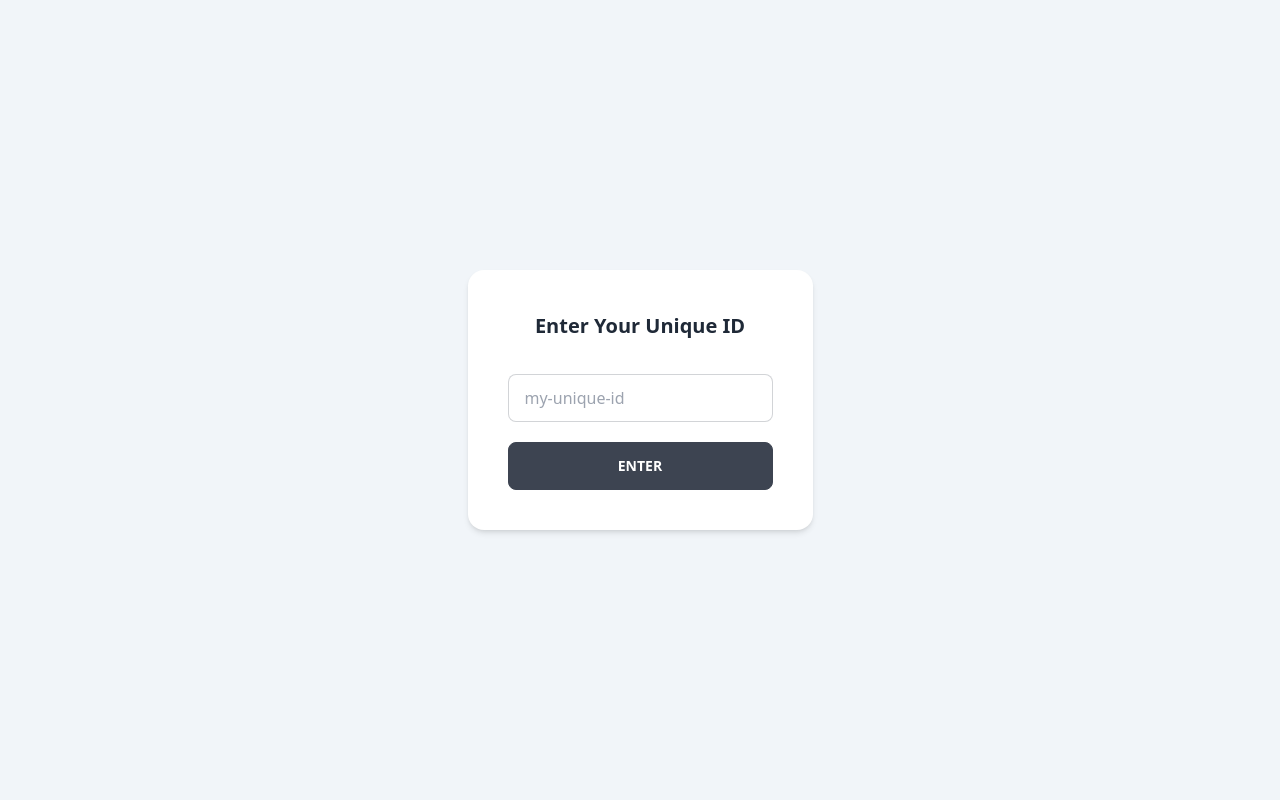
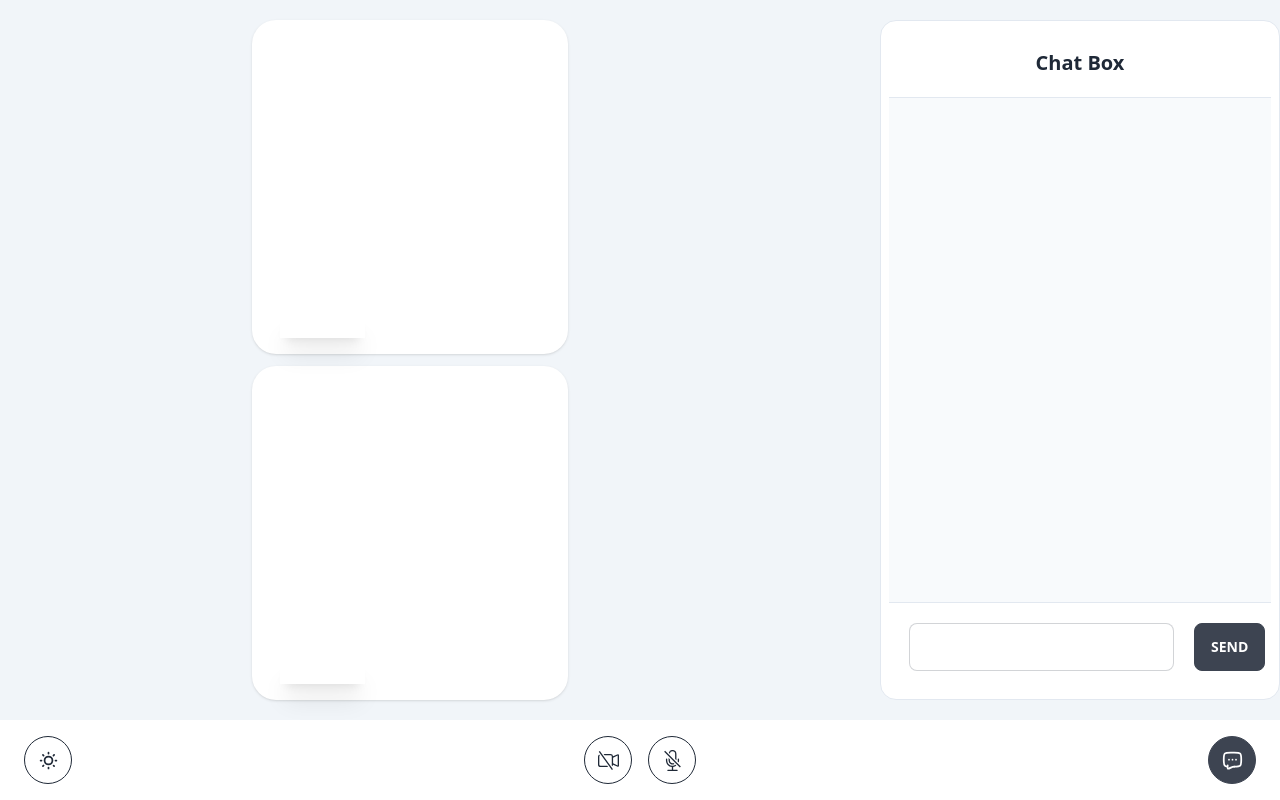
Before and after one commit to rifaldhiaw/konek, a Next.js app: page / in a window 1280 px wide. Built offline with nearby package versions, Linux system fonts and the light colour scheme; no server answers.

Commit message:
feat: toolbar

```diff
--- /dev/null
+++ b/components/ActionButton.tsx
@@ -0,0 +1,59 @@
+import AudioOff from "../icons/AudioOff";
+import AudioOn from "../icons/AudioOn";
+import ChatOn from "../icons/ChatOn";
+import DarkModeOff from "../icons/DarkModeOff";
+import DarkModeOn from "../icons/DarkModeOn";
+import VideoOff from "../icons/VideoOff";
+import VideoOn from "../icons/VideoOn";
+
+const ActionButton = (props: {
+  isOn: boolean;
+  icon: "audio" | "video" | "chat" | "dark";
+  onClick: () => void;
+}) => {
+  const iconJsx = (() => {
+    switch (props.icon) {
+      case "audio":
+        return (
+          <>
+            <AudioOn />
+            <AudioOff />
+          </>
+        );
+      case "video":
+        return (
+          <>
+            <VideoOn />
+            <VideoOff />
+          </>
+        );
+      case "chat":
+        return <ChatOn />;
+
+      case "dark":
+        return (
+          <>
+            <DarkModeOff />
+            <DarkModeOn />
+          </>
+        );
+    }
+  })();
+
+  return (
+    <label
+      className={
+        "btn btn-circle swap mx-2 " + (props.isOn ? "" : "btn-outline")
+      }
+    >
+      <input
+        type="checkbox"
+        defaultChecked={props.isOn}
+        onChange={props.onClick}
+      />
+      {iconJsx}
+    </label>
+  );
+};
+
+export default ActionButton;
--- /dev/null
+++ b/components/ToolBar.tsx
@@ -0,0 +1,46 @@
+import { useGlobalStore } from "../stores/globalStore";
+import ActionButton from "./ActionButton";
+
+const ToolBar = () => {
+  const isChatBoxVisible = useGlobalStore((s) => s.isChatBoxVisible);
+  const isVideoOn = useGlobalStore((s) => s.isVideoOn);
+  const isAudioOn = useGlobalStore((s) => s.isAudioOn);
+  const isDarkMode = useGlobalStore((s) => s.isDarkMode);
+
+  return (
+    <div className="flex bg-white p-4 justify-center">
+      <ActionButton
+        isOn={isDarkMode}
+        icon="dark"
+        onClick={() => {
+          useGlobalStore.setState({ isDarkMode: !isDarkMode });
+        }}
+      />
+      <div className="flex flex-1 justify-center">
+        <ActionButton
+          isOn={isVideoOn}
+          icon="video"
+          onClick={() => {
+            useGlobalStore.setState({ isVideoOn: !isVideoOn });
+          }}
+        />
+        <ActionButton
+          isOn={isAudioOn}
+          icon="audio"
+          onClick={() => {
+            useGlobalStore.setState({ isAudioOn: !isAudioOn });
+          }}
+        />
+      </div>
+      <ActionButton
+        isOn={isChatBoxVisible}
+        icon="chat"
+        onClick={() => {
+          useGlobalStore.setState({ isChatBoxVisible: !isChatBoxVisible });
+        }}
+      />
+    </div>
+  );
+};
+
+export default ToolBar;
--- /dev/null
+++ b/icons/AudioOff.tsx
@@ -0,0 +1,19 @@
+const AudioOff = () => {
+  return (
+    <svg
+      xmlns="http://www.w3.org/2000/svg"
+      width="1.5em"
+      height="1.5em"
+      preserveAspectRatio="xMidYMid meet"
+      viewBox="0 0 16 16"
+      className="swap-off"
+    >
+      <g fill="currentColor">
+        <path d="M13 8c0 .564-.094 1.107-.266 1.613l-.814-.814A4.02 4.02 0 0 0 12 8V7a.5.5 0 0 1 1 0v1zm-5 4c.818 0 1.578-.245 2.212-.667l.718.719a4.973 4.973 0 0 1-2.43.923V15h3a.5.5 0 0 1 0 1h-7a.5.5 0 0 1 0-1h3v-2.025A5 5 0 0 1 3 8V7a.5.5 0 0 1 1 0v1a4 4 0 0 0 4 4zm3-9v4.879l-1-1V3a2 2 0 0 0-3.997-.118l-.845-.845A3.001 3.001 0 0 1 11 3z" />
+        <path d="m9.486 10.607l-.748-.748A2 2 0 0 1 6 8v-.878l-1-1V8a3 3 0 0 0 4.486 2.607zm-7.84-9.253l12 12l.708-.708l-12-12l-.708.708z" />
+      </g>
+    </svg>
+  );
+};
+
+export default AudioOff;
--- /dev/null
+++ b/icons/AudioOn.tsx
@@ -0,0 +1,19 @@
+const AudioOn = () => {
+  return (
+    <svg
+      xmlns="http://www.w3.org/2000/svg"
+      width="1.5em"
+      height="1.5em"
+      preserveAspectRatio="xMidYMid meet"
+      viewBox="0 0 16 16"
+      className="swap-on"
+    >
+      <g fill="currentColor">
+        <path d="M3.5 6.5A.5.5 0 0 1 4 7v1a4 4 0 0 0 8 0V7a.5.5 0 0 1 1 0v1a5 5 0 0 1-4.5 4.975V15h3a.5.5 0 0 1 0 1h-7a.5.5 0 0 1 0-1h3v-2.025A5 5 0 0 1 3 8V7a.5.5 0 0 1 .5-.5z" />
+        <path d="M10 8a2 2 0 1 1-4 0V3a2 2 0 1 1 4 0v5zM8 0a3 3 0 0 0-3 3v5a3 3 0 0 0 6 0V3a3 3 0 0 0-3-3z" />
+      </g>
+    </svg>
+  );
+};
+
+export default AudioOn;
--- /dev/null
+++ b/icons/ChatOn.tsx
@@ -0,0 +1,26 @@
+const ChatOn = () => {
+  return (
+    <svg
+      xmlns="http://www.w3.org/2000/svg"
+      width="1.5em"
+      height="1.5em"
+      preserveAspectRatio="xMidYMid meet"
+      viewBox="0 0 24 24"
+    >
+      <g
+        fill="none"
+        stroke="currentColor"
+        stroke-linecap="round"
+        stroke-width="2"
+      >
+        <path
+          stroke-linejoin="round"
+          d="M14 19c3.771 0 5.657 0 6.828-1.172C22 16.657 22 14.771 22 11c0-3.771 0-5.657-1.172-6.828C19.657 3 17.771 3 14 3h-4C6.229 3 4.343 3 3.172 4.172C2 5.343 2 7.229 2 11c0 3.771 0 5.657 1.172 6.828c.653.654 1.528.943 2.828 1.07"
+        />
+        <path d="M12 11v.01M8 11v.01m8-.01v.01M14 19c-1.236 0-2.598.5-3.841 1.145c-1.998 1.037-2.997 1.556-3.489 1.225c-.492-.33-.399-1.355-.212-3.404L6.5 17.5" />
+      </g>
+    </svg>
+  );
+};
+
+export default ChatOn;
--- /dev/null
+++ b/icons/DarkModeOff.tsx
@@ -0,0 +1,16 @@
+const DarkModeOff = () => {
+  return (
+    <svg
+      className="swap-off"
+      width="1.5em"
+      height="1.5em"
+      xmlns="http://www.w3.org/2000/svg"
+      viewBox="0 0 24 24"
+      fill="currentColor"
+    >
+      <path d="M5.64,17l-.71.71a1,1,0,0,0,0,1.41,1,1,0,0,0,1.41,0l.71-.71A1,1,0,0,0,5.64,17ZM5,12a1,1,0,0,0-1-1H3a1,1,0,0,0,0,2H4A1,1,0,0,0,5,12Zm7-7a1,1,0,0,0,1-1V3a1,1,0,0,0-2,0V4A1,1,0,0,0,12,5ZM5.64,7.05a1,1,0,0,0,.7.29,1,1,0,0,0,.71-.29,1,1,0,0,0,0-1.41l-.71-.71A1,1,0,0,0,4.93,6.34Zm12,.29a1,1,0,0,0,.7-.29l.71-.71a1,1,0,1,0-1.41-1.41L17,5.64a1,1,0,0,0,0,1.41A1,1,0,0,0,17.66,7.34ZM21,11H20a1,1,0,0,0,0,2h1a1,1,0,0,0,0-2Zm-9,8a1,1,0,0,0-1,1v1a1,1,0,0,0,2,0V20A1,1,0,0,0,12,19ZM18.36,17A1,1,0,0,0,17,18.36l.71.71a1,1,0,0,0,1.41,0,1,1,0,0,0,0-1.41ZM12,6.5A5.5,5.5,0,1,0,17.5,12,5.51,5.51,0,0,0,12,6.5Zm0,9A3.5,3.5,0,1,1,15.5,12,3.5,3.5,0,0,1,12,15.5Z" />
+    </svg>
+  );
+};
+
+export default DarkModeOff;
--- /dev/null
+++ b/icons/DarkModeOn.tsx
@@ -0,0 +1,16 @@
+const DarkModeOn = () => {
+  return (
+    <svg
+      className="swap-on"
+      width="1.5em"
+      height="1.5em"
+      xmlns="http://www.w3.org/2000/svg"
+      viewBox="0 0 24 24"
+      fill="currentColor"
+    >
+      <path d="M21.64,13a1,1,0,0,0-1.05-.14,8.05,8.05,0,0,1-3.37.73A8.15,8.15,0,0,1,9.08,5.49a8.59,8.59,0,0,1,.25-2A1,1,0,0,0,8,2.36,10.14,10.14,0,1,0,22,14.05,1,1,0,0,0,21.64,13Zm-9.5,6.69A8.14,8.14,0,0,1,7.08,5.22v.27A10.15,10.15,0,0,0,17.22,15.63a9.79,9.79,0,0,0,2.1-.22A8.11,8.11,0,0,1,12.14,19.73Z" />
+    </svg>
+  );
+};
+
+export default DarkModeOn;
--- /dev/null
+++ b/icons/VideoOff.tsx
@@ -0,0 +1,20 @@
+const VideoOff = () => {
+  return (
+    <svg
+      xmlns="http://www.w3.org/2000/svg"
+      width="1.5em"
+      height="1.5em"
+      preserveAspectRatio="xMidYMid meet"
+      viewBox="0 0 16 16"
+      className="swap-off"
+    >
+      <path
+        fill="currentColor"
+        fill-rule="evenodd"
+        d="M10.961 12.365a1.99 1.99 0 0 0 .522-1.103l3.11 1.382A1 1 0 0 0 16 11.731V4.269a1 1 0 0 0-1.406-.913l-3.111 1.382A2 2 0 0 0 9.5 3H4.272l.714 1H9.5a1 1 0 0 1 1 1v6a1 1 0 0 1-.144.518l.605.847zM1.428 4.18A.999.999 0 0 0 1 5v6a1 1 0 0 0 1 1h5.014l.714 1H2a2 2 0 0 1-2-2V5c0-.675.334-1.272.847-1.634l.58.814zM15 11.73l-3.5-1.555v-4.35L15 4.269v7.462zm-4.407 3.56l-10-14l.814-.58l10 14l-.814.58z"
+      />
+    </svg>
+  );
+};
+
+export default VideoOff;
--- /dev/null
+++ b/icons/VideoOn.tsx
@@ -0,0 +1,20 @@
+const VideoOn = () => {
+  return (
+    <svg
+      xmlns="http://www.w3.org/2000/svg"
+      width="1.5em"
+      height="1.5em"
+      preserveAspectRatio="xMidYMid meet"
+      viewBox="0 0 16 16"
+      className="swap-on"
+    >
+      <path
+        fill="currentColor"
+        fill-rule="evenodd"
+        d="M0 5a2 2 0 0 1 2-2h7.5a2 2 0 0 1 1.983 1.738l3.11-1.382A1 1 0 0 1 16 4.269v7.462a1 1 0 0 1-1.406.913l-3.111-1.382A2 2 0 0 1 9.5 13H2a2 2 0 0 1-2-2V5zm11.5 5.175l3.5 1.556V4.269l-3.5 1.556v4.35zM2 4a1 1 0 0 0-1 1v6a1 1 0 0 0 1 1h7.5a1 1 0 0 0 1-1V5a1 1 0 0 0-1-1H2z"
+      />
+    </svg>
+  );
+};
+
+export default VideoOn;
--- a/package.json
+++ b/package.json
@@ -10,6 +10,7 @@
   },
   "dependencies": {
     "daisyui": "^2.31.0",
+    "iconify-icon": "^1.0.1",
     "nanoid": "^4.0.0",
     "next": "12.3.1",
     "peerjs": "^1.4.7",
--- a/pages/index.tsx
+++ b/pages/index.tsx
@@ -1,7 +1,9 @@
+import "iconify-icon";
 import type { NextPage } from "next";
 import dynamic from "next/dynamic";
 import ChatBox from "../components/ChatBox";
 import LocalVideo from "../components/LocalVideo";
+import ToolBar from "../components/ToolBar";
 
 import { useGlobalStore } from "../stores/globalStore";
 const LocalIDForm = dynamic(() => import("../components/LocalIDForm"), {
@@ -34,12 +36,15 @@ const Home: NextPage = () => {
 
   return (
     <div className="flex flex-col h-screen w-screen bg-slate-100">
-      {renderByStatus()}
+      {/* {renderByStatus()} */}
+      <Main />
     </div>
   );
 };
 
 export const Main = () => {
+  const isChatBoxVisible = useGlobalStore((s) => s.isChatBoxVisible);
+
   const video = (
     <div className="flex flex-1 h-0 max-w-xl">
       <div className="flex flex-1 rounded-3xl shadow bg-white p-2">
@@ -54,6 +59,7 @@ export const Main = () => {
   );
 
   return (
+    <div className="flex flex-1 flex-col">
       <div className="flex flex-1 h-0 ml-5">
         <div className="relative flex flex-1 flex-col items-center pr-20">
           <div className="h-5" />
@@ -61,15 +67,16 @@ export const Main = () => {
           <div className="h-3" />
           {video}
           <div className="h-5" />
-
-        <div className="w-14 h-full flex items-center absolute right-0 ">
-          <div className="w-full h-[400px] rounded-tl-3xl rounded-bl-3xl border border-slate-200 shadow bg-white"></div>
-        </div>
         </div>
 
+        {isChatBoxVisible && (
           <div className="w-[400px] h-full py-5">
             <ChatBox />
           </div>
+        )}
+      </div>
+
+      <ToolBar />
     </div>
   );
 };
--- a/stores/globalStore.ts
+++ b/stores/globalStore.ts
@@ -15,6 +15,10 @@ type GloalStore = {
   conn: DataConnection | undefined;
   status: "idle" | "connecting" | "connected";
   messages: Message[];
+  isChatBoxVisible: boolean;
+  isVideoOn: boolean;
+  isAudioOn: boolean;
+  isDarkMode: boolean;
 };
 
 export const useGlobalStore = create<GloalStore>(() => ({
@@ -24,4 +28,8 @@ export const useGlobalStore = create<GloalStore>(() => ({
   conn: undefined,
   status: "idle",
   messages: [],
+  isChatBoxVisible: true,
+  isVideoOn: false,
+  isAudioOn: false,
+  isDarkMode: false,
 }));
```
Also changed, not shown: 1 other file (tests, documents, lock files or other folders). Lines whose indentation alone changed are shown as unchanged.
